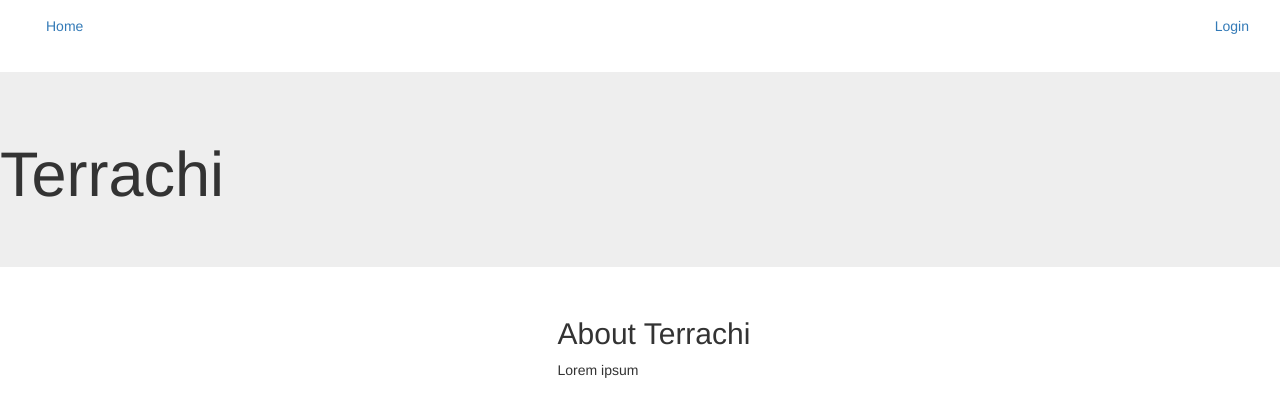
After one commit to RyanCross/StoneCapWeb, a PHP site: page / in a window 1280 px wide. The commit adds this page. Shown: the top 417 px of the page. Run offline with PHP 8.4, Linux system fonts and the light colour scheme; some libraries are stand-ins or nearby versions.

Commit message:
index.php

```diff
--- /dev/null
+++ b/index.php
@@ -0,0 +1,63 @@
+<?php
+	// First, make sure we are on HTTPS, if not, switch to that
+	//if (!$_SERVER['HTTPS']) header('location: https://babbage.cs.missouri.edu/~cs3380f14grp10');
+
+	// Second, make sure we are not already logged in, if so, redirect to home.php, if not, display the login form
+	session_start();
+	$logged_in = empty($_SESSION['login']) ? false : $_SESSION['login'];
+
+  include_once("util/header.php");
+?>
+
+<div id="header">
+
+  <!-- Navbar -->
+  <nav class="navbar navbar-terrachi" role="navigation">
+  	<div class="container-fluid">
+  		<div class="navbar-header">
+  			<button type="button" class="navbar-toggle collapsed" data-toggle="collapse" data-target="#nav-collapse">
+  				<span class="sr-only">Toggle navigation</span>
+  				<span class="icon-bar"></span>
+  				<span class="icon-bar"></span>
+  				<span class="icon-bar"></span>
+  			</button>
+  		</div>
+  		<div class="collapse navbar-collapse" id="nav-collapse">
+  			<ul class="nav navbar-nav">
+  				<li><a href="index.php">Home</a></li>
+  			</ul>
+  			<ul class="nav navbar-nav navbar-right">
+  				<?php if ($logged_in) { ?><li><a href="logout.php">Logout</a></li><?php } ?>
+  				<?php if (!$logged_in) { ?>
+  					<li><a href="login.php">Login</a></li>
+  				<?php } ?>
+  			</ul>
+      </div>
+  	</div>
+  </nav>
+
+  <div class="jumbotron">
+    <h1>Terrachi</h1>
+  </div>
+</div>
+
+<div class="container">
+
+  <!-- About the game -->
+  <div class="row">
+    <div class="col-xs-12 col-sm-5"><img src="" /></div>
+    <div class="col-xs-12 col-sm-7">
+      <h2>About Terrachi</h2>
+      <p>Lorem ipsum</p>
+    </div>
+  </div>
+
+  <!-- Carousel -->
+
+  <!-- About the team -->
+
+</div>
+
+<?php
+  include_once("util/footer.php");
+?>
--- a/util/footer.php
+++ b/util/footer.php
@@ -1,4 +1,6 @@
 <div style="margin-bottom: 2em;">
 </div>
+<script src="https://maxcdn.bootstrapcdn.com/bootstrap/3.3.1/js/bootstrap.min.js"></script>
+<script src="https://ajax.googleapis.com/ajax/libs/jquery/1.11.1/jquery.min.js"></script>
 </body>
 </html>
--- a/util/header.php
+++ b/util/header.php
@@ -5,30 +5,5 @@
 	<meta name="viewport" content="width=device-width, initial-scale=1">
 	<link rel="stylesheet" href="https://maxcdn.bootstrapcdn.com/bootstrap/3.2.0/css/bootstrap.min.css">
 	<link rel="stylesheet" href="https://maxcdn.bootstrapcdn.com/bootstrap/3.2.0/css/bootstrap-theme.min.css">
-  <script src="https://maxcdn.bootstrapcdn.com/bootstrap/3.3.1/js/bootstrap.min.js"></script>
-	<script src="https://ajax.googleapis.com/ajax/libs/jquery/1.11.1/jquery.min.js"></script>
 <head/>
 <body>
-<nav class="navbar navbar-default" role="navigation">
-	<div class="container-fluid">
-		<div class="navbar-header">
-			<a class="navbar-brand" href="home.php">Terrachi Game</a>
-			<button type="button" class="navbar-toggle collapsed" data-toggle="collapse" data-target="#nav-collapse">
-				<span class="sr-only">Toggle navigation</span>
-				<span class="icon-bar"></span>
-				<span class="icon-bar"></span>
-				<span class="icon-bar"></span>
-			</button>
-		</div>
-		<div class="collapse navbar-collapse" id="nav-collapse">
-			<ul class="nav navbar-nav">
-				<li><a href="tls-game.php">Home</a></li>
-				<li><a href="about.php">About</a></li>
-				<?php if ($logged_in) { ?><li><a href="logout.php">Logout</a></li><?php } ?>
-				<?php if (!$logged_in) { ?>
-					<li><a href="login.php">Login</a></li>
-				<?php } ?>
-			</ul>
-        </div>
-	</div>
-</nav>
```
